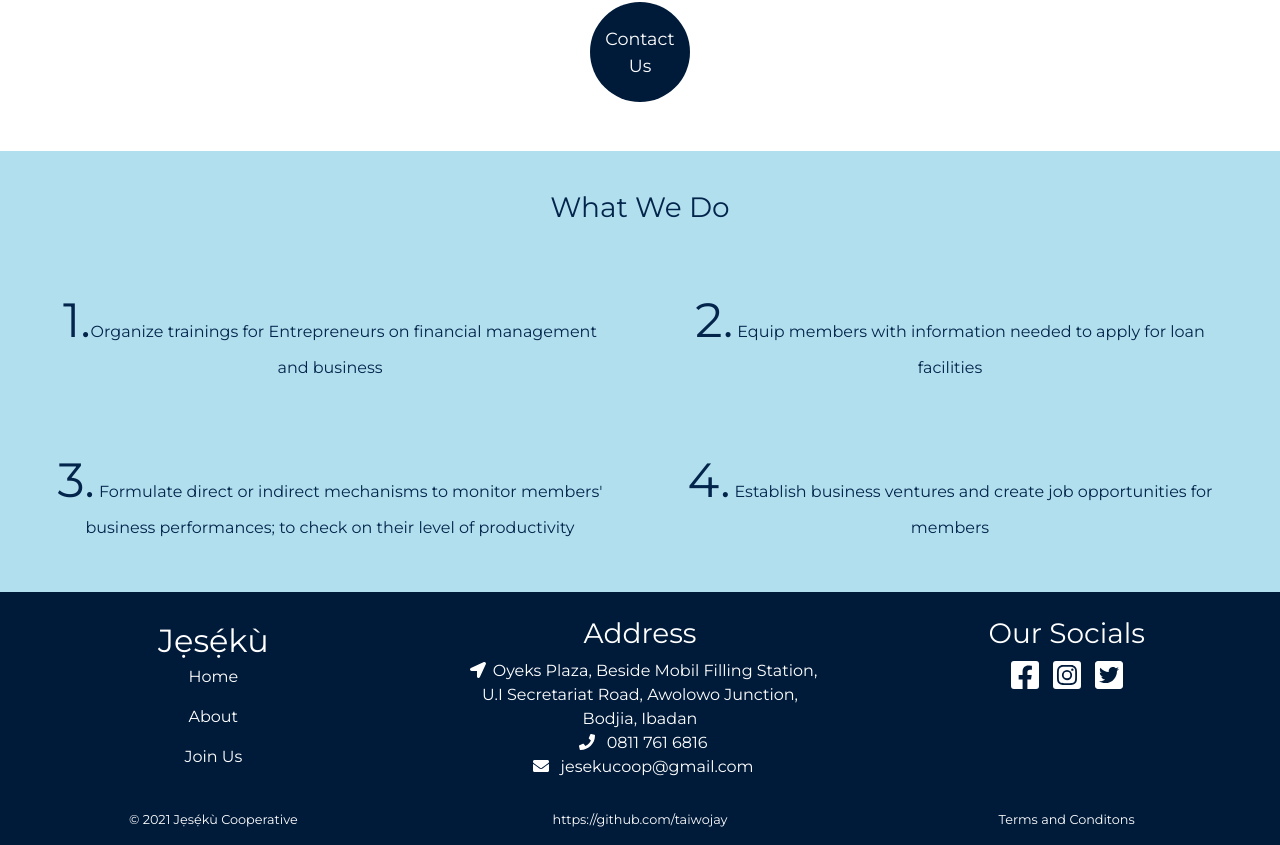
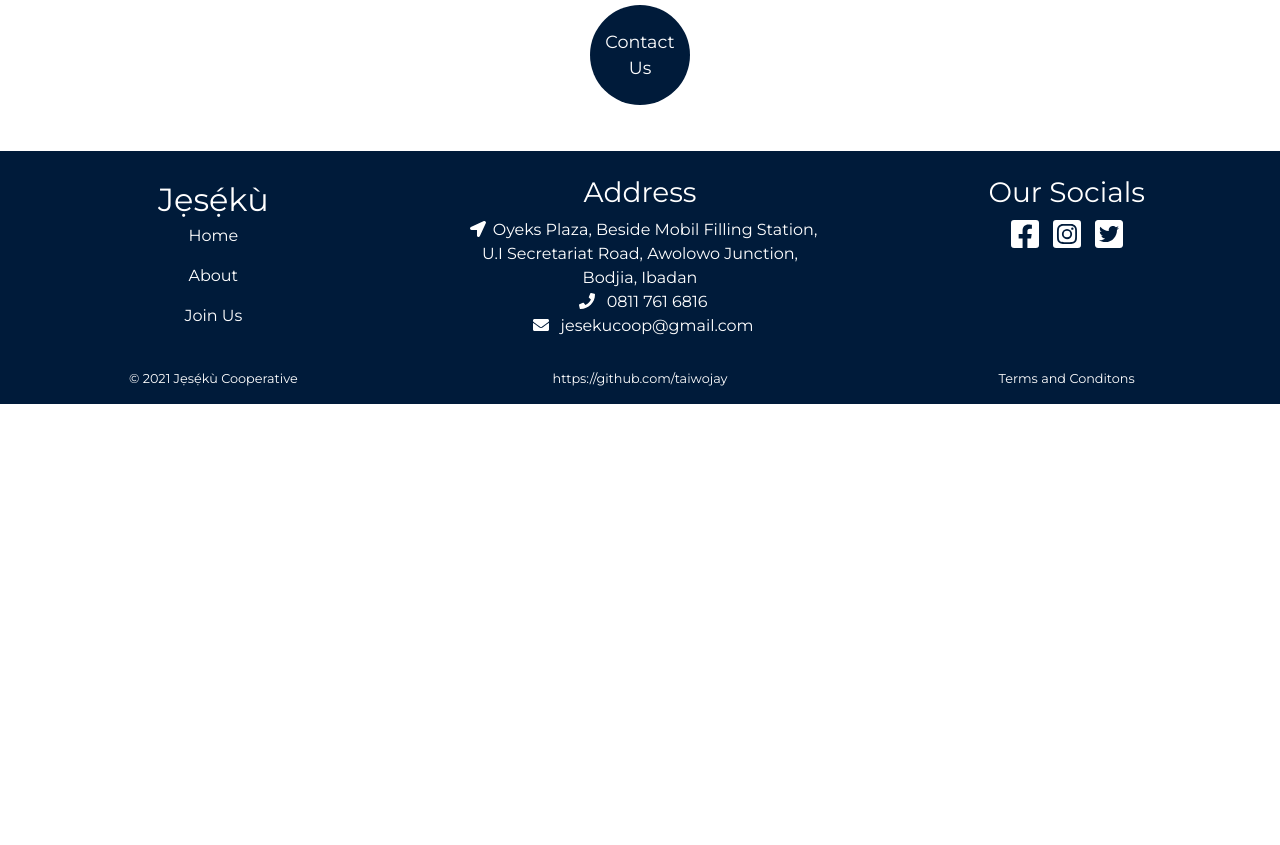
Before and after one commit to taiwojay/jesekucoop, a React (Create React App) app: page / in a window 1280 px wide. Shown: the part 1024-1869 px from the top of the page. After the commit the page ends 1428 px from the top, so only its background shows below. Built offline with nearby package versions, Linux system fonts and the light colour scheme.

Commit message:
removed what we do

```diff
--- a/src/App.css
+++ b/src/App.css
@@ -281,31 +281,6 @@
     grid-template-columns: 1fr;
   }
 }
-/* what we do*/
-.what-we-do{
-  background: var(--cover-blue);
-  padding: 20px;
-}
-.action-grid{
-  display: grid;
-  grid-template-columns: repeat(2, 1fr);
-}
-.action{
-  padding: 2em;
-}
-.number{
-  font-size: 300%;
-  height: 100%;
-}
-
-@media screen and (max-width: 700px) {
-  .action-grid{
-    grid-template-columns: 1fr;
-  }
-  .action{
-    padding: 1em;
-  }
-}
 /*footer*/
 footer{
   margin-top: auto;
--- a/src/HomePage.js
+++ b/src/HomePage.js
@@ -57,26 +57,6 @@ function contactus() {
     <div className='contact-us-btn' onClick={()=>contactus()}>
      <div className='contact-btn-text'>Contact Us</div>
     </div>
-
-    <div className='what-we-do' id='what-we-do'>
-     <h3 className='blue3-font'>What We Do</h3>
-     <div className='action-grid'>
-       <div className='action blue3-font'>
-       <span className='number'>1.</span>Organize trainings for Entrepreneurs on financial management and business
-       </div>
-       <div className='action blue3-font'>
-       <span className='number'>2.</span> Equip members with information needed to apply for loan facilities
-       </div>
-       <div className='action blue3-font'>
-       <span className='number'>3.</span> Formulate direct or indirect  mechanisms to monitor members' business performances; to check on their level of productivity
-       </div>
-       <div className='action blue3-font'>
-       <span className='number'>4.</span> Establish business ventures and create job opportunities for members
-       </div>
-       <div>
-       </div>
-     </div>
-    </div>
    </div>
     )
 }
```
